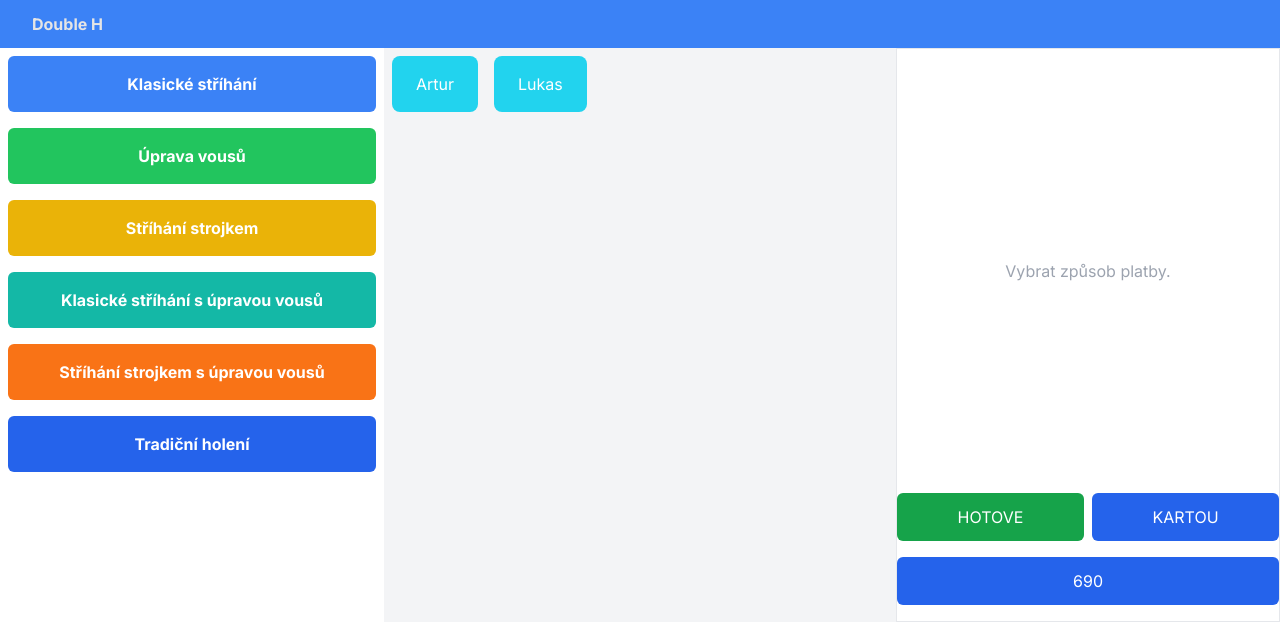
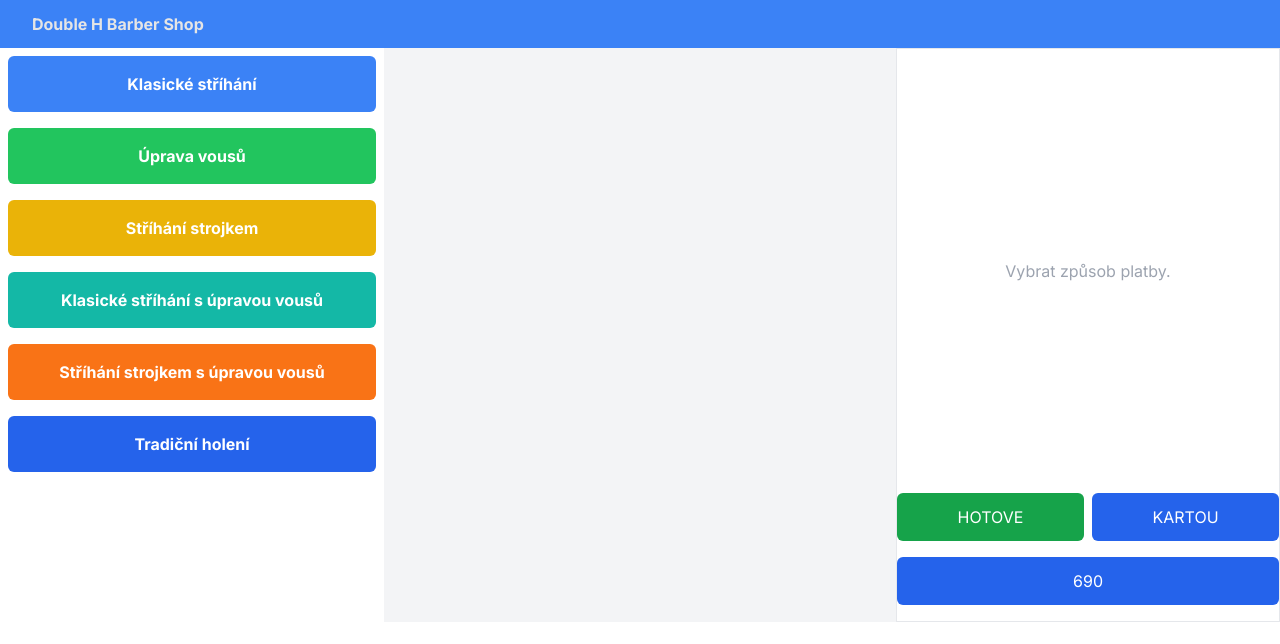
Before and after one commit to ArthurHakobyan/barber-pokladna-system, a Next.js app: page / in a window 1280 px wide. Shown: the top 644 px of the page. Built offline with nearby package versions, Linux system fonts and the light colour scheme.

Commit message:
toggle visibility is ready

```diff
--- a/app/components/building-blocks/Button.jsx
+++ b/app/components/building-blocks/Button.jsx
@@ -2,7 +2,9 @@ import React from "react";
 import { BUTTON_TYPES } from "@/app/data/button-types";
 
 const Button = (props) => {
-  const { type, btnText } = props;
+  const { type, btnText, onClick } = props;
+
+  // Defining Buttons ClassNames Depending on the button type
   const getButtonClass = () => {
     switch (type) {
       case BUTTON_TYPES.STRIHANI:
@@ -31,7 +33,7 @@ const Button = (props) => {
   };
 
   return (
-    <button className={`${getButtonClass()} py-4 px-6 mx-2 my-2 text-white`}>
+    <button onClick={onClick} className={`${getButtonClass()} py-4 px-6 mx-2 my-2 text-white`}>
       {btnText}
     </button>
   );
--- a/app/components/layout-components/Barbers.jsx
+++ b/app/components/layout-components/Barbers.jsx
@@ -1,12 +1,17 @@
+"use client";
 import React from "react";
 import Button from "../building-blocks/Button";
 import { BUTTON_TYPES } from "@/app/data/button-types";
 
-const Barbers = () => {
+const Barbers = (props) => {
   return (
     <div className="w-[40%] bg-gray-100">
-      <Button btnText="Artur" type={BUTTON_TYPES.BARBER} />
-      <Button btnText="Lukas" type={BUTTON_TYPES.BARBER} />
+      {props.isVisible && (
+        <div>
+          <Button btnText="Artur" type={BUTTON_TYPES.BARBER} />
+          <Button btnText="Lukas" type={BUTTON_TYPES.BARBER} />
+        </div>
+      )}
     </div>
   );
 };
--- a/app/components/layout-components/Navbar.jsx
+++ b/app/components/layout-components/Navbar.jsx
@@ -4,7 +4,7 @@ const Navbar = () => {
   return (
     <nav className="bg-blue-500 py-3">
       <div className="mx-8">
-        <h1 className="text-neutral-200 font-bold">Double H</h1>
+        <h1 className="text-neutral-200 font-bold">Double H Barber Shop</h1>
       </div>
     </nav>
   );
--- a/app/components/layout-components/Services.jsx
+++ b/app/components/layout-components/Services.jsx
@@ -1,13 +1,26 @@
+"use client";
+
 import React from "react";
 import Button from "../building-blocks/Button";
 import { BUTTON_TYPES } from "@/app/data/button-types";
 
-const Services = () => {
+const Services = (props) => {
+
+
   return (
     <section className="w-[30%]">
       <div className="flex flex-col text-white">
-        <Button btnText="Klasické stříhání" type={BUTTON_TYPES.STRIHANI} />
-        <Button btnText="Úprava vousů" type={BUTTON_TYPES.VOUSY} />
+        <Button
+          btnText="Klasické stříhání"
+          type={BUTTON_TYPES.STRIHANI}
+          onClick={props.toggleVisibility}
+
+        />
+        <Button
+          btnText="Úprava vousů"
+          type={BUTTON_TYPES.VOUSY}
+          onClick={props.toggleVisibility}
+        />
         <Button btnText="Stříhání strojkem" type={BUTTON_TYPES.STROJEK} />
         <Button
           btnText="Klasické stříhání s úpravou vousů"
--- a/app/page.jsx
+++ b/app/page.jsx
@@ -1,9 +1,21 @@
+"use client";
+import { useState } from "react";
 import Barbers from "./components/layout-components/Barbers";
 import Services from "./components/layout-components/Services";
 import Navbar from "./components/layout-components/Navbar";
+import Payments from "./components/layout-components/Payments";
 
-import Payments from "./components/layout-components/Payments";
 export default function Home() {
+  const [isVisible, setIsVisible] = useState(false);
+
+  const toggleVisibility = () => {
+    setIsVisible(!isVisible);
+  };
+
+
+
+
+
   return (
     <>
       <section>
@@ -11,8 +23,8 @@ export default function Home() {
           <Navbar />
         </div>
         <div className="flex">
-          <Services />
-          <Barbers />
+          <Services toggleVisibility={toggleVisibility} />
+          <Barbers isVisible={isVisible}/>
           <Payments />
         </div>
       </section>
```
